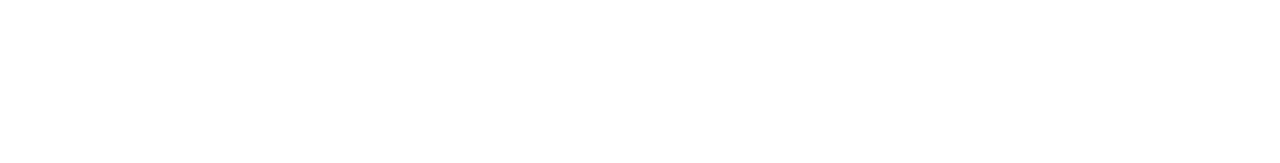
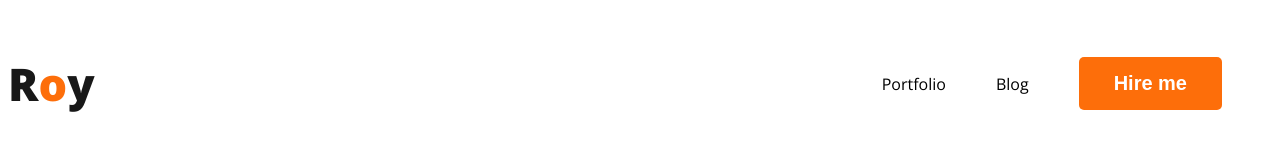
Before and after one commit to chanchal978/portfolio-roy, a plain HTML site: page index.htm in a window 1280 px wide. Drawn offline with nearby package versions, Linux system fonts and the light colour scheme.

Commit message:
2nd commit

```diff
--- a/index.htm
+++ b/index.htm
@@ -4,11 +4,22 @@
     <meta charset="UTF-8">
     <meta name="viewport" content="width=device-width, initial-scale=1.0">
     <title>Roy</title>
+    <link rel="preconnect" href="https://fonts.googleapis.com">
+<link rel="preconnect" href="https://fonts.gstatic.com" crossorigin>
+<link href="https://fonts.googleapis.com/css2?family=Open+Sans:wght@400;700;800&display=swap" rel="stylesheet">
+    <link rel="stylesheet" href="styles/portfolio.css">
 </head>
 <body>
-    <Header>
-
-    </Header>
+    <header>
+        <nav>
+            <h3 class="nav-title">R<span class="text-primary">o</span>y</h3>
+            <ul>
+                <li><a href=""></a>Portfolio</li>
+                <li><a href=""></a>Blog</li>
+                <li><button class="btn-primary">Hire me</button></li>
+            </ul>
+        </nav>
+    </header>
     <main>
 
     </main>
--- /dev/null
+++ b/styles/portfolio.css
@@ -0,0 +1,45 @@
+body {
+    font-family: 'Open Sans', sans-serif;
+}
+
+.text-primary {
+    color: #FD6E0A;
+}
+
+.btn-primary {
+    border-radius: 5px;
+    background: #FD6E0A;
+    border: 0px;
+    font-size: 20px;
+    color: white;
+    font-weight: 700;
+    padding: 15px 35px;
+}
+
+nav {
+    display: flex;
+    justify-content: space-between;
+    align-items: center;
+}
+
+.nav-title {
+    color: #181818;
+    font-size: 45px;
+    font-weight: 800;
+}
+
+nav>ul {
+    display: flex;
+    align-items: center;
+
+}
+
+nav li {
+    list-style: none;
+    margin-right: 50px;
+}
+
+nav a {
+    text-decoration: none;
+    color: #474747;
+}
```
Also changed, not shown: images/developer.png (added), images/header_bg.png (added), images/icons/facebook.png (added), images/icons/insta.png (added), images/icons/js.png (added), images/icons/mongo.png (added), images/icons/nodejs.png (added), images/icons/react.png (added), images/icons/twitter.png (added), 1 other file.
